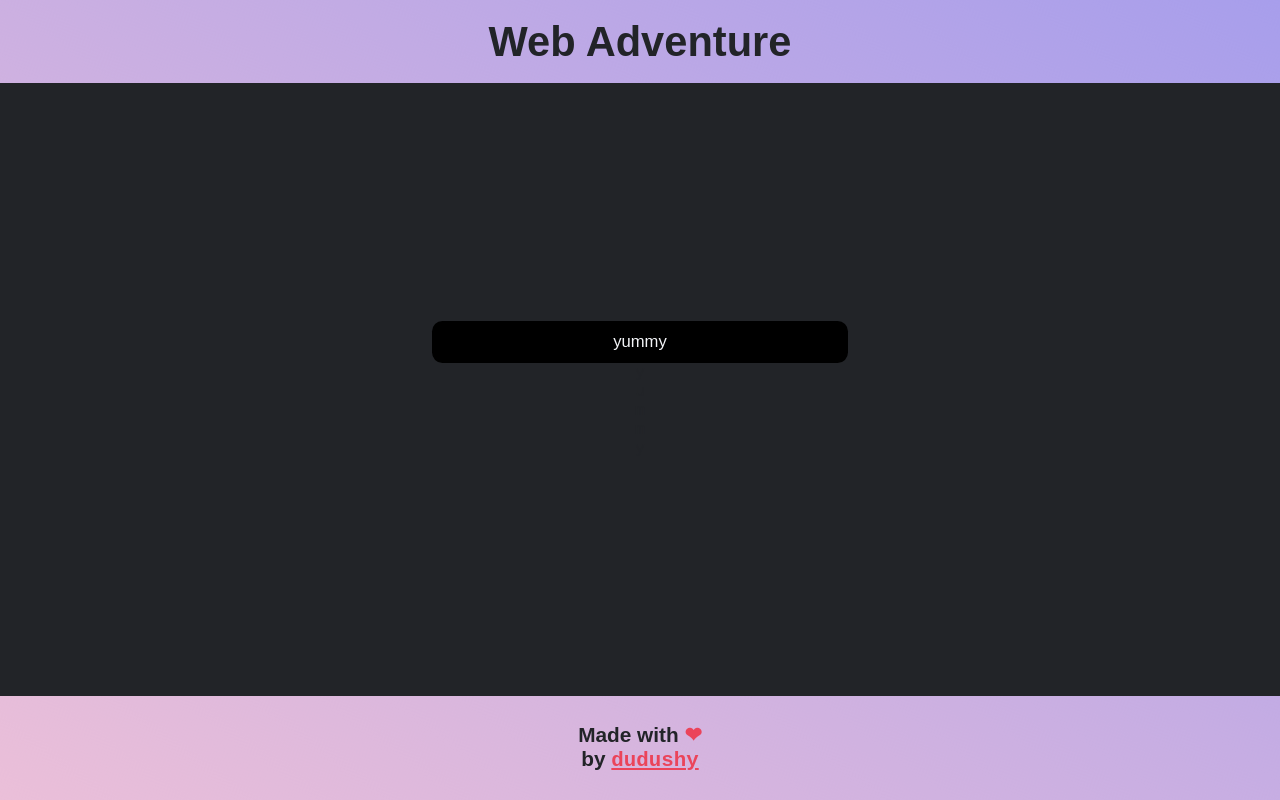
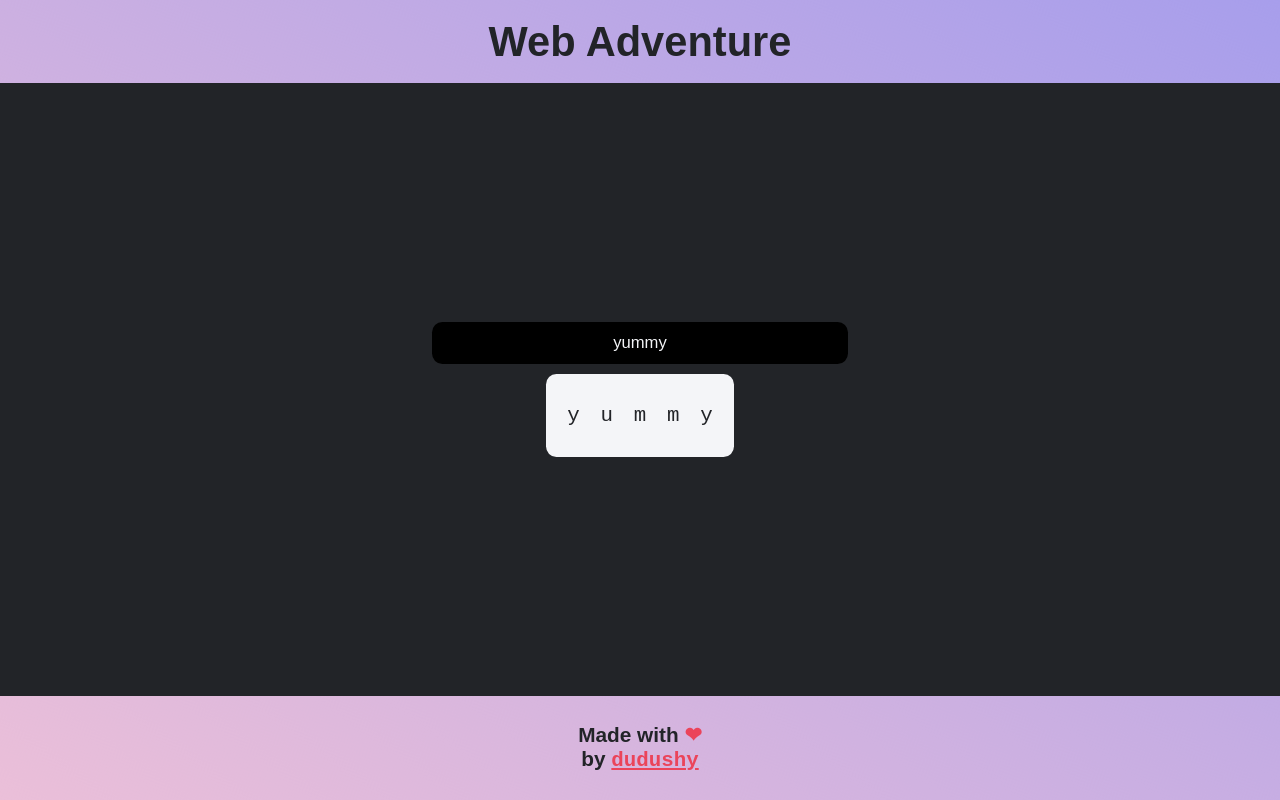
Before and after one commit to dudushy/web-adventure, an Angular app: page /hover-text in a window 1280 px wide. Built offline with nearby package versions, Linux system fonts and the light colour scheme.

Commit message:
Working on it

```diff
--- a/src/app/adventures/interactives/hover-text/hover-text.component.scss
+++ b/src/app/adventures/interactives/hover-text/hover-text.component.scss
@@ -33,3 +33,33 @@ input {
   height: calc(var(--responsiveUnit) * 2);
   border-radius: calc(var(--responsiveUnit) * 0.5);
 }
+
+.text-wrapper {
+  display: flex;
+  justify-content: center;
+  align-items: center;
+  height: calc(var(--responsiveUnit) * 4);
+  border-radius: calc(var(--responsiveUnit) * 0.5);
+  background: $light;
+  margin-top: calc(var(--responsiveUnit) * 0.5);
+  padding-inline: calc(var(--responsiveUnit) * 0.5);
+  font-size: calc(var(--responsiveUnit) * 1);
+
+  &, * {
+    @include allVendors(transition, all 0.2s ease-in-out);
+    @include allVendors(user-select, none);
+  }
+
+  .letter {
+    display: flex;
+    justify-content: center;
+    align-items: center;
+    height: 100%;
+    margin-inline: calc(var(--responsiveUnit) * 0.5);
+    color: $dark;
+
+    &:hover {
+      @include allVendors(transform, scaleY(5));
+    }
+  }
+}
--- a/src/app/adventures/interactives/hover-text/hover-text.component.ts
+++ b/src/app/adventures/interactives/hover-text/hover-text.component.ts
@@ -49,8 +49,10 @@ export class HoverTextComponent implements OnInit {
     console.log(`[${this.title}#updateText] event.target.value`, event.target.value);
 
     // this.text = event.target.value;
+    const text = event?.target?.value;
+    console.log(`[${this.title}#updateText] text`, text);
 
-    this.textArray = this.text.split('');
+    this.textArray = text.split('');
     console.log(`[${this.title}#updateText] this.textArray`, this.textArray);
   }
 }
```
